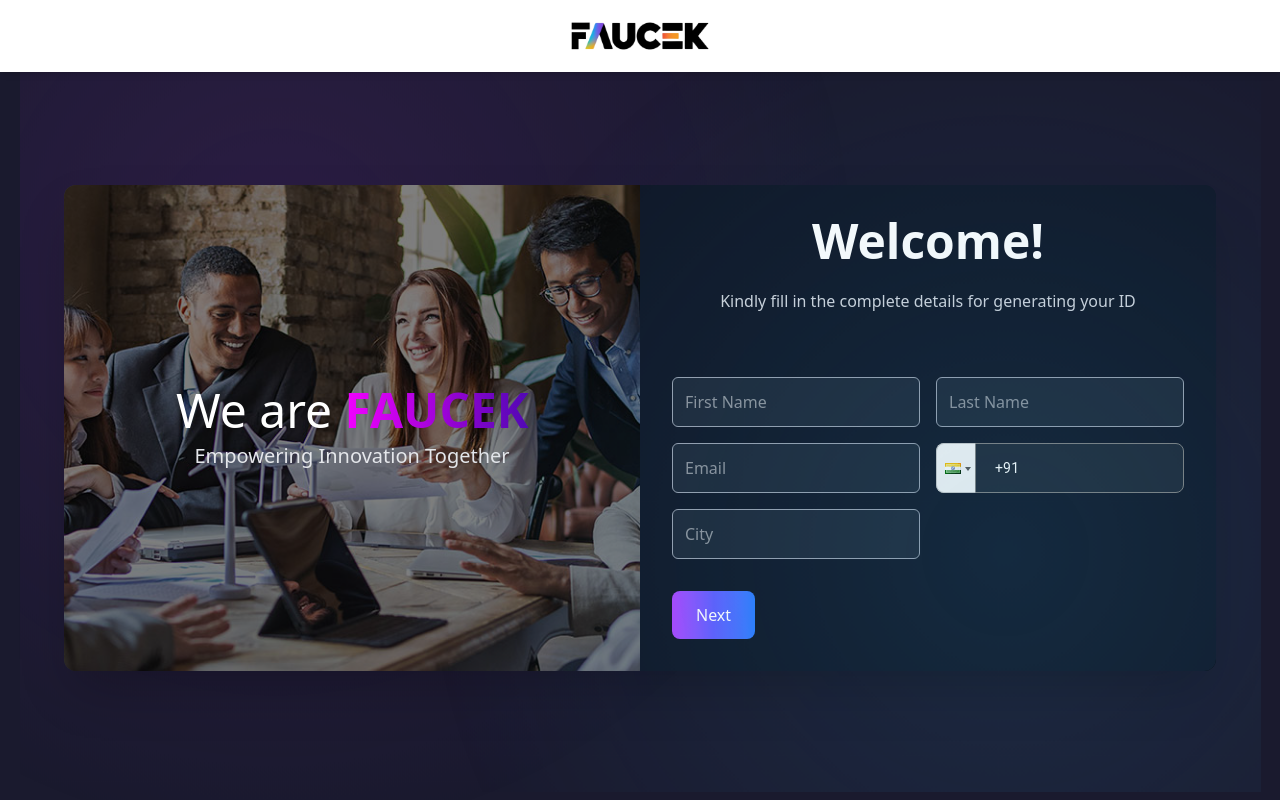
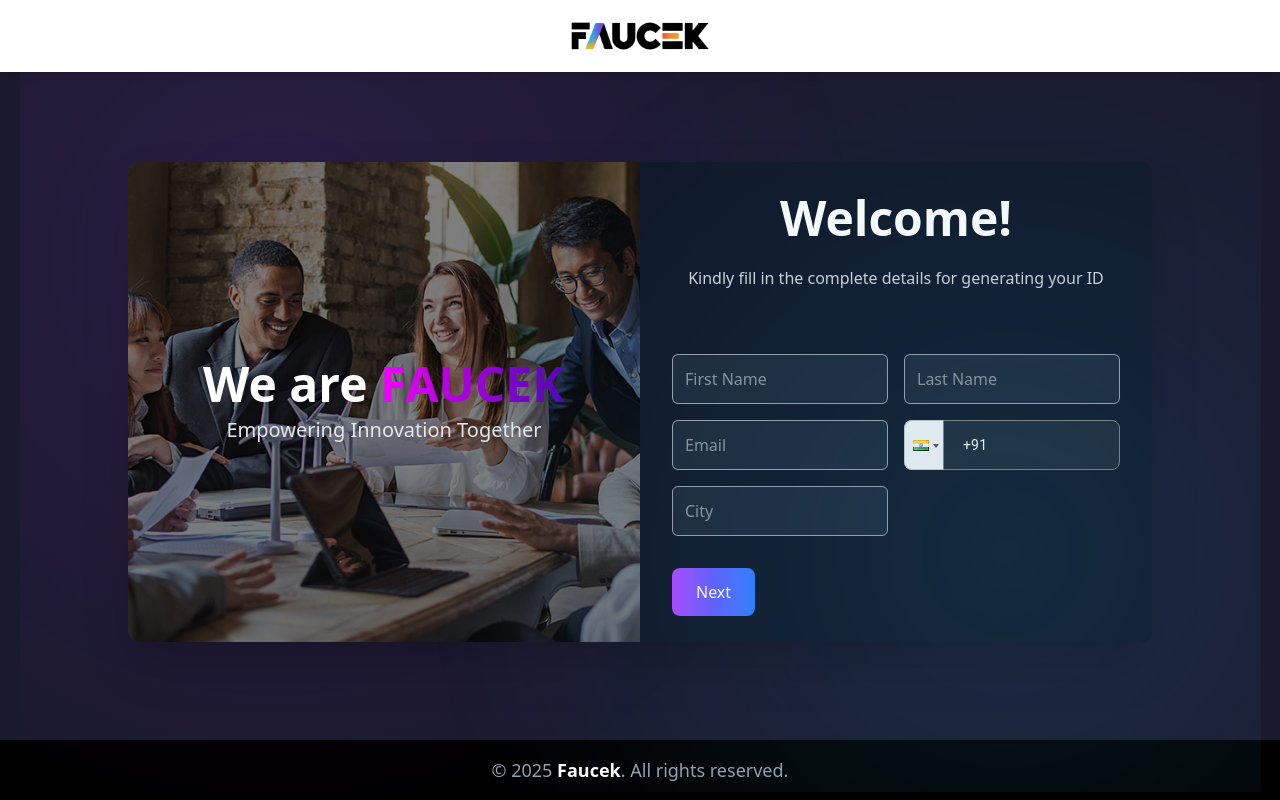
Before and after one commit to kartikrathod23/faucek-employee-badge, a React (Vite) app: page / in a window 1280 px wide. Built offline with nearby package versions, Linux system fonts and the light colour scheme.

Commit message:
add footer

```diff
--- a/package.json
+++ b/package.json
@@ -22,7 +22,8 @@
     "react-icons": "^5.5.0",
     "react-phone-input-2": "^2.15.1",
     "react-router-dom": "^7.6.1",
-    "tailwindcss": "^4.1.8"
+    "tailwindcss": "^4.1.8",
+    "xlsx": "^0.18.5"
   },
   "devDependencies": {
     "@eslint/js": "^9.25.0",
--- a/src/App.jsx
+++ b/src/App.jsx
@@ -1,6 +1,6 @@
 import { useState } from 'react'
 import MultiStepForm from './pages/MultiStepForm'
-import ThankYouPage from './pages/ThankyouPage'
+import ThankYouPage from './pages/ThankYouPage'
 // import SubmissionsList from './pages/SubmissionsList';
 import { BrowserRouter as Router, Routes, Route } from 'react-router-dom'
 
--- a/src/pages/MultiStepForm.jsx
+++ b/src/pages/MultiStepForm.jsx
@@ -45,7 +45,7 @@
 
     const nextStep = () => {
 
-        if(step==6){
+        if (step == 6) {
             e.preventDefault();
         }
 
@@ -265,25 +265,37 @@
     };
 
     return (
-        <div className="min-h-screen px-6 py-4 flex items-center justify-center complex-background animate__animated animate__fadeIn">
+        <div className="h-screen flex flex-col complex-background">
+            {/* Navbar */}
             <nav className="w-full bg-white shadow-md backdrop-blur-sm fixed top-0 left-0 z-50 flex justify-center">
                 <div className="max-w-7xl mx-auto px-6 py-3 flex items-center">
                     <img src={logo} alt="Faucek Logo" className="h-12" />
                 </div>
             </nav>
-            <div className="flex flex-col mt-14 md:flex-row max-w-6xl w-full rounded-xl overflow-hidden shadow-2xl backdrop-blur-md bg-gradient-to-br from-gray-800 via-gray-900 to-black  animate__animated animate__fadeInUp">
-                <div className="relative w-full md:w-1/2 h-96 md:h-auto">
+
+            {/* Main Content */}
+            <main className="flex-1 pt-16 flex items-center justify-center px-6 overflow-hidden">
+                <div className="flex flex-col md:flex-row max-w-5xl w-full h-[60vh] rounded-xl overflow-hidden shadow-2xl backdrop-blur-md bg-gradient-to-br from-gray-800 via-gray-900 to-black animate__animated animate__fadeInUp">
+
+                    {/* Banner Section */}
+                    <div className="relative w-full md:w-1/2 h-1/3 md:h-full">
                         <img src={banner} alt="Team" className="absolute inset-0 w-full h-full object-cover" />
                         <div className="absolute inset-0 bg-black/50 flex flex-col items-center justify-center text-center p-6">
-                        <h2 className="text-4xl md:text-5xl font-extrbold text-white mb-2 animate__animated animate__zoomIn">
+                            <h2 className="text-4xl md:text-5xl font-extrabold text-white mb-2 animate__animated animate__zoomIn">
                                 We are <span className="faucek-gradient font-bold">FAUCEK</span>
                             </h2>
-                        <p className="text-lg md:text-xl text-gray-200 animate__animated animate__fadeInUp">Empowering Innovation Together</p>
+                            <p className="text-lg md:text-xl text-gray-200 animate__animated animate__fadeInUp">
+                                Empowering Innovation Together
+                            </p>
                         </div>
                     </div>
-                <div className="w-full md:w-1/2 bg-gray-900 bg-opacity-80 p-8 space-y-6 text-white animate__animated animate__fadeInUp">
-                    <p className='hidden md:block text-white text-5xl font-bold text-center'>Welcome!</p>
-                    <p className='text-center text-gray-300 mb-16'>Kindly fill in the complete details for generating your ID</p>
+
+                    {/* Form Section */}
+                    <div className="w-full md:w-1/2 h-2/3 md:h-full bg-gray-900 bg-opacity-80 p-8 space-y-6 text-white animate__animated animate__fadeInUp overflow-y-auto">
+                        <p className="hidden md:block text-white text-5xl font-bold text-center">Welcome!</p>
+                        <p className="text-center text-gray-300 mb-16">
+                            Kindly fill in the complete details for generating your ID
+                        </p>
                         <form
                             onSubmit={handleSubmit}
                             onKeyDown={(e) => {
@@ -295,18 +307,48 @@
                                         handleSubmit(e);
                                     }
                                 }
-                        }} className="space-y-4">
+                            }}
+                            className="space-y-4"
+                        >
                             {renderStep()}
                             <div className="flex justify-between pt-4">
-                            {step > 1 && !isLoading && <button type="button" onClick={prevStep} className="px-6 py-3 text-white rounded-lg bg-gray-700 hover:bg-gray-600 transition">Previous</button>}
-                            {step < 6
-                                ? !isLoading && <button type="button" onClick={nextStep} className="px-6 py-3 text-white rounded-lg bg-gradient-to-r from-purple-500 via-indigo-500 to-blue-500 hover:opacity-90 transition">Next</button>
-                                : !isLoading && <button type="submit" className="px-6 py-3 text-white rounded-lg bg-gradient-to-r from-purple-500 via-indigo-500 to-blue-500 hover:opacity-90 transition">Generate Badge</button>}
+                                {step > 1 && !isLoading && (
+                                    <button
+                                        type="button"
+                                        onClick={prevStep}
+                                        className="px-6 py-3 text-white rounded-lg bg-gray-700 hover:bg-gray-600 transition"
+                                    >
+                                        Previous
+                                    </button>
+                                )}
+                                {step < 6 ? (
+                                    !isLoading && (
+                                        <button
+                                            type="button"
+                                            onClick={nextStep}
+                                            className="px-6 py-3 text-white rounded-lg bg-gradient-to-r from-purple-500 via-indigo-500 to-blue-500 hover:opacity-90 transition"
+                                        >
+                                            Next
+                                        </button>
+                                    )
+                                ) : (
+                                    !isLoading && (
+                                        <button
+                                            type="submit"
+                                            className="px-6 py-3 text-white rounded-lg bg-gradient-to-r from-purple-500 via-indigo-500 to-blue-500 hover:opacity-90 transition"
+                                        >
+                                            Generate Badge
+                                        </button>
+                                    )
+                                )}
                                 {isLoading && <p className="text-white">Generating Badge...</p>}
                             </div>
                         </form>
                     </div>
                 </div>
+            </main>
+
+            {/* Badge Modal */}
             {isBadgeVisible && (
                 <BadgeModal
                     isOpen={isBadgeVisible}
@@ -314,7 +356,13 @@
                     userData={formData}
                 />
             )}
+
+            {/* Footer */}
+            <footer className="w-full text-center py-4 text-gray-400 text-lg bg-black bg-opacity-70">
+                © {new Date().getFullYear()} <span className="font-semibold text-white">Faucek</span>. All rights reserved.
+            </footer>
         </div>
+
     );
 };
 
```
Also changed, not shown: 1 other file (tests, documents, lock files or other folders). Lines whose indentation alone changed are shown as unchanged.
